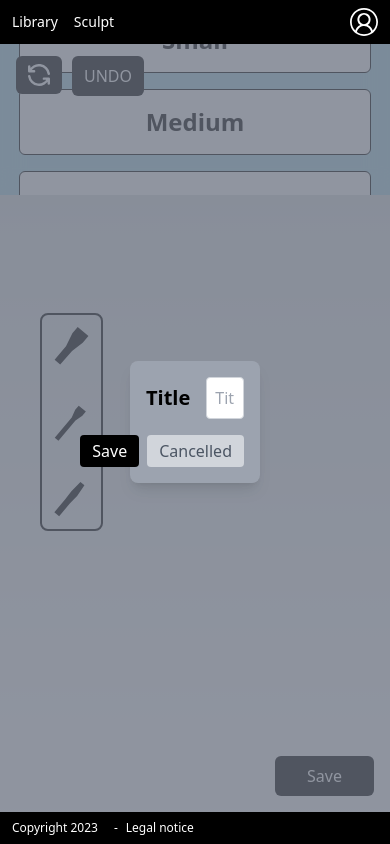
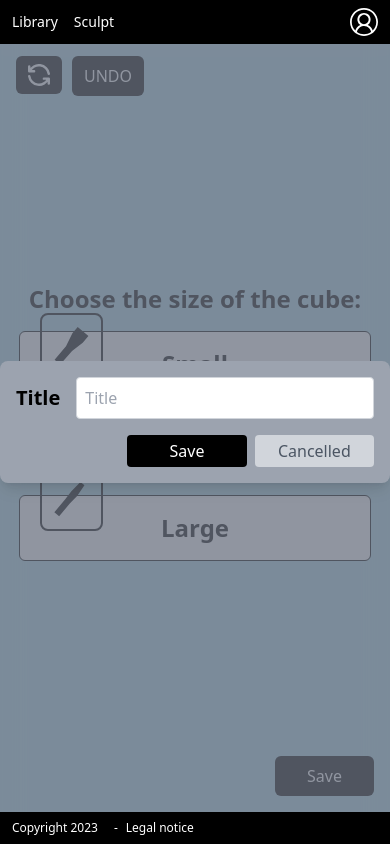
Before and after one commit to https-github-com-Sae501/Sae_501, a Next.js app: page /sculpt in a window 390 px wide. Both pictures are taken after a click on the button "Save". Built offline with nearby package versions, Linux system fonts and the light colour scheme.

Commit message:
app full responsive

```diff
--- a/app/components/bottonSave.tsx
+++ b/app/components/bottonSave.tsx
@@ -53,7 +53,7 @@ const Popup: React.FC = () => {
 
       {isPopupOpen && (
         <div className="fixed top-0 left-0 w-full h-full flex items-center justify-center bg-gray-500 bg-opacity-75">
-          <div className="absolute w-1/3 p-4 rounded-lg shadow-lg bg-gray-400">
+          <div className="absolute w-full lg:w-1/3 md:w-1/2 p-4 rounded-lg shadow-lg bg-gray-400">
             <div className='flex flex-row items-center justify-center gap-4'>
                 <h2 className="text-xl font-semibold text-black">Title</h2>
                 <input
@@ -66,10 +66,10 @@ const Popup: React.FC = () => {
             </div>
 
             <div className="mt-4 space-x-2 flex justify-end">
-                    <a href='/' onClick={handleSave} className="bg-black text-white px-3 py-1 rounded cursor-pointer">
+                    <a href='/' onClick={handleSave} className="bg-black text-white px-3 py-1 rounded cursor-pointer w-1/3 flex justify-center">
                     Save
                     </a>
-              <a onClick={closePopup} className="bg-gray-300 text-gray-600 px-3 py-1 rounded cursor-pointer">
+              <a onClick={closePopup} className="bg-gray-300 text-gray-600 px-3 py-1 rounded cursor-pointer w-1/3 flex justify-center">
                 Cancelled
               </a>
             </div>
--- a/app/components/sculpt.tsx
+++ b/app/components/sculpt.tsx
@@ -53,11 +53,8 @@ const Sculpt: React.FC<SculptProps> = ({ toolSize }) => {
 
   useEffect(() => {
     if (typeof window !== 'undefined') {
-      const main = function() {
+      const main = function () {
         const canvas = document.querySelector('#c') as HTMLCanvasElement;
-        // if (canvasElement instanceof HTMLCanvasElement || canvasElement instanceof OffscreenCanvas) {
-        //   const canvas = canvasElement;
-
         const renderer = new THREE.WebGLRenderer({ antialias: true, canvas });
         const fov = 75;
         const aspect = window.innerWidth / window.innerHeight;
@@ -79,7 +76,7 @@ const Sculpt: React.FC<SculptProps> = ({ toolSize }) => {
         const scene = new THREE.Scene();
         scene.background = new THREE.Color('lightblue');
 
-          const addLight = function(x:number, y:number, z:number) {
+        const addLight = function (x: number, y: number, z: number) {
           const color = 0xFFFFFF;
           const intensity = 3;
           const light = new THREE.DirectionalLight(color, intensity);
@@ -127,7 +124,7 @@ const Sculpt: React.FC<SculptProps> = ({ toolSize }) => {
 
         //------------- Fonction au click --------------------------
 
-          const onMouseClick: EventListener = function(event: Event) {
+        const onMouseClick: EventListener = function (event: Event) {
           const mouseEvent = event as MouseEvent; // Convertir l'événement en MouseEvent
           mouseEvent.preventDefault();
 
@@ -178,7 +175,7 @@ const Sculpt: React.FC<SculptProps> = ({ toolSize }) => {
         }
 
         //------------- Restorer un Cube --------------------------
-          const restoreDeletedCube = function() {
+        const restoreDeletedCube = function () {
           if (deletedCubes.length > 0) {
             const cubeToRestore = deletedCubes.pop();
             if (cubeToRestore) {
@@ -200,7 +197,7 @@ const Sculpt: React.FC<SculptProps> = ({ toolSize }) => {
 
         //------------- Ouvrir Sculpture --------------------------
 
-          const loadHistoriqueCubesFromLocalStorage = function() {
+        const loadHistoriqueCubesFromLocalStorage = function () {
           const jsonString = localStorage.getItem(name!);
           const jsonStringHistoriqueCubes = localStorage.getItem('historiqueCubes');
 
@@ -233,7 +230,7 @@ const Sculpt: React.FC<SculptProps> = ({ toolSize }) => {
 
 
         // Fonction pour enregistrer dans l'historique des cubes
-          const saveToHistoriqueCubes = function() {
+        const saveToHistoriqueCubes = function () {
           const historiqueCubesData: { position: THREE.Vector3, s: number }[] = [];
 
           deletedCubes.forEach(cube => {
@@ -257,7 +254,7 @@ const Sculpt: React.FC<SculptProps> = ({ toolSize }) => {
 
         }
 
-          const removeSingleCube = function(index: number) {
+        const removeSingleCube = function (index: number) {
           if (index < cubes.length) {
             const cubeToRemove = cubes[index];
             scene.remove(cubeToRemove);
@@ -267,7 +264,7 @@ const Sculpt: React.FC<SculptProps> = ({ toolSize }) => {
 
         }
 
-          const removeBlocksWithinRadius = function(centerIndex: number, radius: number) {
+        const removeBlocksWithinRadius = function (centerIndex: number, radius: number) {
           const centerPosition = cubes[centerIndex].position;
           const cubesToRemoveIndices = [];
 
@@ -288,7 +285,7 @@ const Sculpt: React.FC<SculptProps> = ({ toolSize }) => {
           }
         }
 
-          const resizeRendererToDisplaySize = function() {
+        const resizeRendererToDisplaySize = function () {
           const canvas = renderer.domElement;
           const width = canvas.clientWidth;
           const height = canvas.clientHeight;
@@ -301,7 +298,7 @@ const Sculpt: React.FC<SculptProps> = ({ toolSize }) => {
 
         let renderRequested = false;
 
-          const render = function() {
+        const render = function () {
           renderRequested = false;
           if (resizeRendererToDisplaySize()) {
             const canvas = renderer.domElement;
@@ -314,7 +311,7 @@ const Sculpt: React.FC<SculptProps> = ({ toolSize }) => {
 
         render();
 
-          const requestRenderIfNotRequested = function() {
+        const requestRenderIfNotRequested = function () {
           if (!renderRequested) {
             renderRequested = true;
             requestAnimationFrame(render);
@@ -367,7 +364,7 @@ const Sculpt: React.FC<SculptProps> = ({ toolSize }) => {
       >
         UNDO
       </button>
-      <canvas className="overflow-hidden" id="c" style={{ width: '100%', height: '100%' }}></canvas>
+      <canvas className="overflow-hidden" id="c" style={{ width: '100vw', height: '100vh' }}></canvas>
     </div>
 
 
--- a/app/formulaire/page.tsx
+++ b/app/formulaire/page.tsx
@@ -87,10 +87,10 @@ const Formulaire: React.FC = () => {
   };
 
   return (
-    <div>
+    <div className="h-screen">
       <Header />
-      <div className="flex justify-center items-center min-h-screen bg-gray-100 gap-10 ">
-        <form onSubmit={handleLoginSubmit} className=" overflow-y-auto p-8 w-1/2 max-w-xl ">
+        <div className='flex flex-col md:flex-row justify-center items-center min-h-screen bg-gray-100 gap-10 w-full h-full pt-14 pb-1 overflow-y-auto '>
+          <form onSubmit={handleLoginSubmit} className=" p-8 md:w-1/2 max-w-xl w-full">
             <h1 className="text-3xl mb-4 flex flex-row gap-2 text-black" >ALREADY <p className='font-bold text-black'>REGISTERED</p> ?</h1>
             <h2 className="text-xl mb-4 text-black">Connect now !</h2>
             <div className="mb-6">
@@ -118,8 +118,8 @@ const Formulaire: React.FC = () => {
             </button>
             {loginResponse && <p className="text-green-500 mt-4">{loginResponse}</p>}
           </form>
-        <div className="w-px bg-gray-700 h-96"></div>
-        <form onSubmit={handleRegistrationSubmit} className=" w-1/2 p-8  max-w-xl">
+          <div className="hidden lg:block w-px bg-gray-700 h-96"></div>
+          <form onSubmit={handleRegistrationSubmit} className="p-8 md:w-1/2 max-w-xl w-full">
             <h1 className="text-3xl mb-4 text-black flex  flex-row gap-2"> <p className='font-bold text-black'>FIRST</p> VISIT ?</h1>
             <h2 className="text-xl mb-4 text-black">Register now !</h2>
             <div className="mb-6">
--- a/app/library/page.tsx
+++ b/app/library/page.tsx
@@ -32,7 +32,7 @@ const LibraryPage = () => {
     <div className="bg-white h-screen w-screen color-foreground">
       <Header />
       <h1 className="text-4xl font-bold p-4 pt-12">Library</h1>
-      <ul className='px-8 grid grid-cols-6 max-w-screen max-h-full gap-3'>
+      <ul className='px-8 grid grid-cols-3  md:grid-cols-4 lg:grid-cols-6 max-w-screen max-h-full gap-3'>
         {localStorageKeys.map((key, index) => (
           <li key={index}>
             <Link href={`/sculpt?name=${key}`}>
```
Lines whose indentation alone changed are shown as unchanged.
